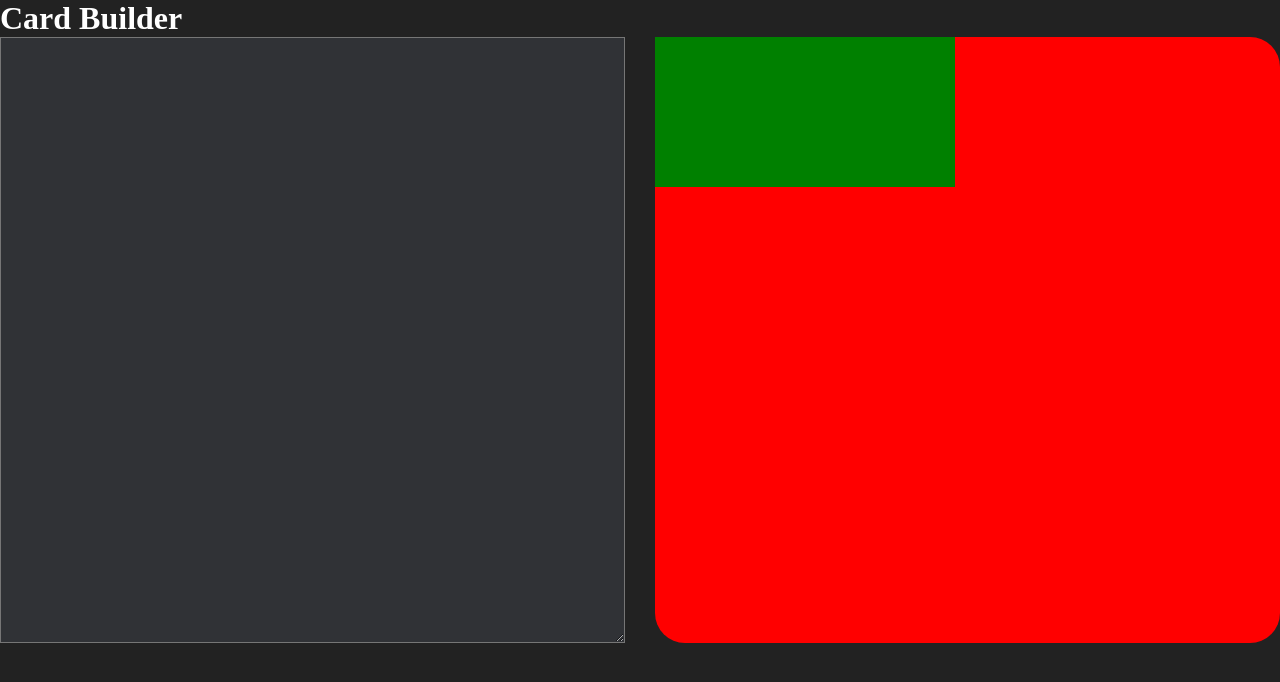
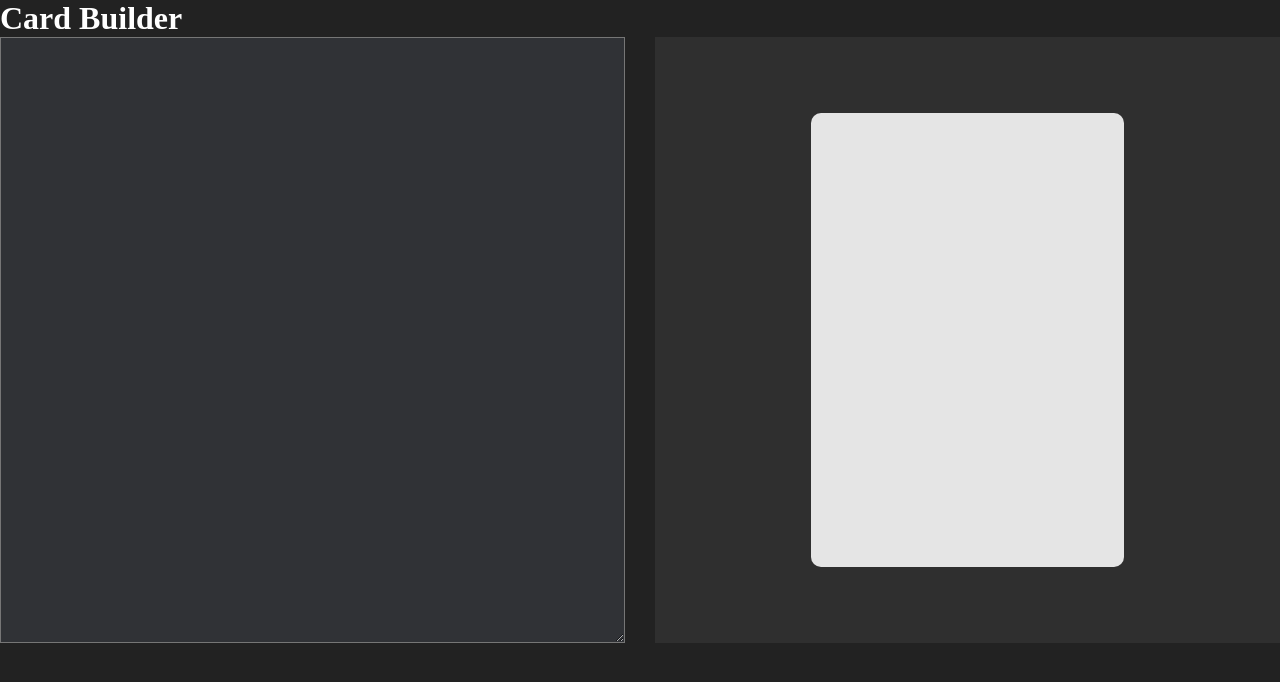
Before and after one commit to 18barbers2/gostudycards, a React (Vite) app in the folder frontend/: page / in a window 1280 px wide. Shown: the top 682 px of the page. Built offline with nearby package versions, Linux system fonts and the light colour scheme.

Commit message:
style: updated styling for the iframestyle

```diff
--- a/frontend/src/css/CardBuilder.css
+++ b/frontend/src/css/CardBuilder.css
@@ -26,6 +26,8 @@ body {
 }
 
 .card-preview {
-    background-color: red;
-    border-radius: 30px;
+    background-color: rgba(137, 137, 137, 0.126);
+    display: flex;
+    justify-content: center;
+    align-items: center;
 }
--- a/frontend/src/pages/CardBuilder.tsx
+++ b/frontend/src/pages/CardBuilder.tsx
@@ -2,17 +2,13 @@ import { useState } from 'react';
 import '../css/CardBuilder.css';
 
 // const testHtml = `<div class='card' style='background-color: white'>User's HTML goes here</div>`;
-const iFrameStyle = {backgroundColor: 'green', border: '0'};
+const iFrameStyle = {backgroundColor: '#e5e5e5ff', border: '0', width: '50%',height: '75%', borderRadius: '10px'};
 
 
-function HtmlFrame({ html } : {html : string}) {
-    return(
-        <div>
-            <iframe sandbox="" style={iFrameStyle} srcDoc={html}>
-            </iframe>
-        </div>
-    );
-}
+// function HtmlFrame({ html } : {html : string}) {
+//     return(
+//     );
+// }
 
 function TextBox({ html, onChange } : {html : string; onChange : (v: string) => void}) {
 
@@ -22,10 +18,9 @@ function TextBox({ html, onChange } : {html : string; onChange : (v: string) =>
 }
 
 function CardPreview({html} : { html: string }) {
-
     return(
         <div className='card-preview'>
-            <HtmlFrame html={html}></HtmlFrame>
+            <iframe sandbox="" style={iFrameStyle} srcDoc={html}></iframe>
         </div>
     );
 }
```
